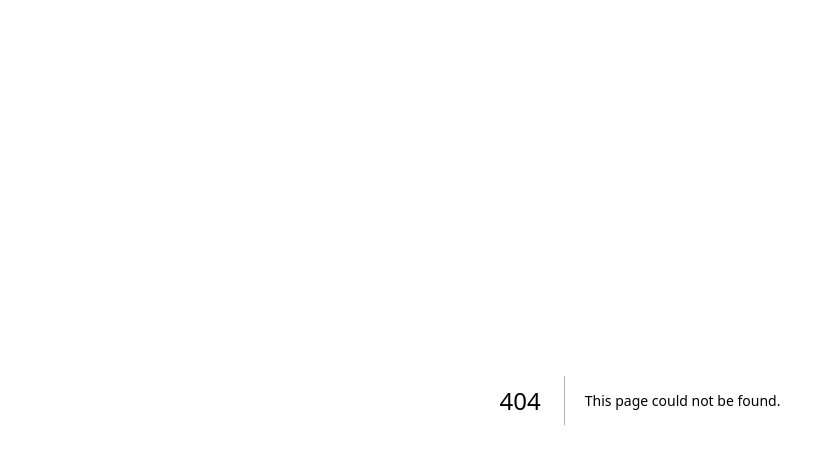
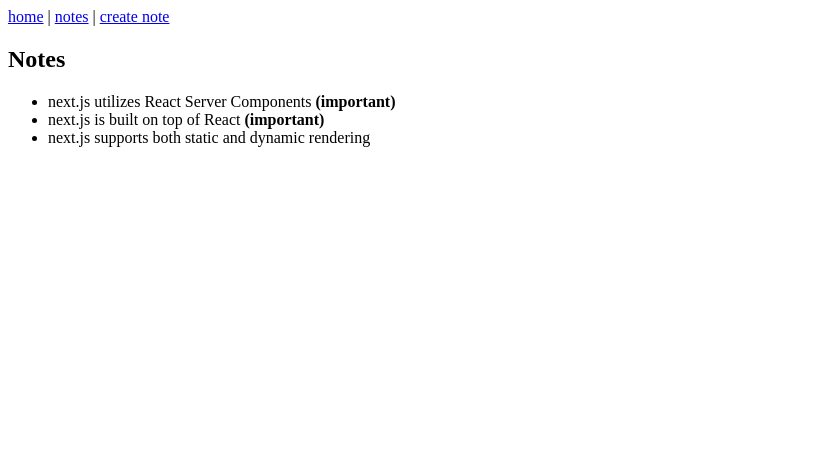
Before and after one commit to FilipKod/fso-part14-notes-app, a Next.js app: page /notes in a window 1280 px wide. Before the commit this address had no page. Shown: the top 464 px of the page, without its empty margins (0-835 px from the left). Built offline with nearby package versions, Linux system fonts and the light colour scheme.

Commit message:
Implement note creation and listing features

```diff
--- /dev/null
+++ b/app/actions/notes.ts
@@ -0,0 +1,14 @@
+"use server"
+
+import { redirect } from "next/navigation"
+import { revalidatePath } from "next/cache"
+import { addNote } from "../services/notes"
+
+export const createNote = async (formData: FormData) => {
+  const content = formData.get("content") as string
+  const important = formData.get("important") === "on"
+  addNote(content, important)
+
+  revalidatePath("/notes")
+  redirect("/notes")
+}
--- a/app/layout.tsx
+++ b/app/layout.tsx
@@ -1,21 +1,4 @@
-import type { Metadata } from "next";
-import { Geist, Geist_Mono } from "next/font/google";
-import "./globals.css";
-
-const geistSans = Geist({
-  variable: "--font-geist-sans",
-  subsets: ["latin"],
-});
-
-const geistMono = Geist_Mono({
-  variable: "--font-geist-mono",
-  subsets: ["latin"],
-});
-
-export const metadata: Metadata = {
-  title: "Create Next App",
-  description: "Generated by create next app",
-};
+import Link from "next/link";
 
 export default function RootLayout({
   children,
@@ -23,11 +6,17 @@
   children: React.ReactNode;
 }>) {
   return (
-    <html
-      lang="en"
-      className={`${geistSans.variable} ${geistMono.variable} h-full antialiased`}
-    >
-      <body className="min-h-full flex flex-col">{children}</body>
+    <html lang="en">
+      <body>
+        <nav>
+          <Link href={"/"}>home</Link>
+          {" | "}
+          <Link href={"/notes"}>notes</Link>
+          {" | "}
+          <Link href={"/notes/new"}>create note</Link>
+        </nav>
+        {children}
+        </body>
     </html>
   );
 }
--- /dev/null
+++ b/app/notes/page.tsx
@@ -0,0 +1,19 @@
+import { getNotes } from "../services/notes"
+
+const Notes = () => {
+  const notes = getNotes()
+  return (
+    <div>
+      <h2>Notes</h2>
+      <ul>
+        {notes.map((note) => (
+          <li key={note.id}>
+            {note.content} {note.important && <strong>(important)</strong>}
+          </li>
+        ))}
+      </ul>
+    </div>
+  )
+}
+
+export default Notes
--- a/app/page.tsx
+++ b/app/page.tsx
@@ -1,65 +1,21 @@
-import Image from "next/image";
-
 export default function Home() {
+  console.log("hello nextjs")
   return (
-    <div className="flex flex-col flex-1 items-center justify-center bg-zinc-50 font-sans dark:bg-black">
-      <main className="flex flex-1 w-full max-w-3xl flex-col items-center justify-between py-32 px-16 bg-white dark:bg-black sm:items-start">
-        <Image
-          className="dark:invert"
-          src="/next.svg"
-          alt="Next.js logo"
-          width={100}
-          height={20}
-          priority
-        />
-        <div className="flex flex-col items-center gap-6 text-center sm:items-start sm:text-left">
-          <h1 className="max-w-xs text-3xl font-semibold leading-10 tracking-tight text-black dark:text-zinc-50">
-            To get started, edit the page.tsx file.
-          </h1>
-          <p className="max-w-md text-lg leading-8 text-zinc-600 dark:text-zinc-400">
-            Looking for a starting point or more instructions? Head over to{" "}
-            <a
-              href="https://vercel.com/templates?framework=next.js&utm_source=create-next-app&utm_medium=appdir-template-tw&utm_campaign=create-next-app"
-              className="font-medium text-zinc-950 dark:text-zinc-50"
-            >
-              Templates
-            </a>{" "}
-            or the{" "}
-            <a
-              href="https://nextjs.org/learn?utm_source=create-next-app&utm_medium=appdir-template-tw&utm_campaign=create-next-app"
-              className="font-medium text-zinc-950 dark:text-zinc-50"
-            >
-              Learning
-            </a>{" "}
-            center.
-          </p>
-        </div>
-        <div className="flex flex-col gap-4 text-base font-medium sm:flex-row">
-          <a
-            className="flex h-12 w-full items-center justify-center gap-2 rounded-full bg-foreground px-5 text-background transition-colors hover:bg-[#383838] dark:hover:bg-[#ccc] md:w-[158px]"
-            href="https://vercel.com/new?utm_source=create-next-app&utm_medium=appdir-template-tw&utm_campaign=create-next-app"
-            target="_blank"
-            rel="noopener noreferrer"
-          >
-            <Image
-              className="dark:invert"
-              src="/vercel.svg"
-              alt="Vercel logomark"
-              width={16}
-              height={16}
-            />
-            Deploy Now
-          </a>
-          <a
-            className="flex h-12 w-full items-center justify-center rounded-full border border-solid border-black/[.08] px-5 transition-colors hover:border-transparent hover:bg-black/[.04] dark:border-white/[.145] dark:hover:bg-[#1a1a1a] md:w-[158px]"
-            href="https://nextjs.org/docs?utm_source=create-next-app&utm_medium=appdir-template-tw&utm_campaign=create-next-app"
-            target="_blank"
-            rel="noopener noreferrer"
-          >
-            Documentation
-          </a>
-        </div>
-      </main>
+    <div>
+      <div>
+        <h2>notes app</h2>
+        An example app for{" "}
+        <a href="https://courses.mooc.fi/org/uh-cs/courses/full-stack-open-nextjs">
+          Full Stack Open Next.js
+        </a>
+      </div>
+      <div>
+        See{" "}
+        <a href="https://github.com/fullstack-hy2020/nextjs-notes">
+          https://github.com/fullstack-hy2020/nextjs-notes
+        </a>{" "}
+        for the source code
+      </div>
     </div>
   );
 }
--- /dev/null
+++ b/app/services/notes.ts
@@ -0,0 +1,19 @@
+const notes = [
+  { id: 1, content: "next.js utilizes React Server Components", important: true },
+  { id: 2, content: "next.js is built on top of React", important: true },
+  {
+    id: 3,
+    content: "next.js supports both static and dynamic rendering",
+    important: false,
+  },
+]
+
+let nextId = 4
+
+export const getNotes = () => {
+  return notes
+}
+
+export const addNote = (content: string, important: boolean) => {
+  notes.push({id: nextId++, content, important})
+}
```
Also changed, not shown: app/notes/new/page.tsx (added, +28 -0 lines).
